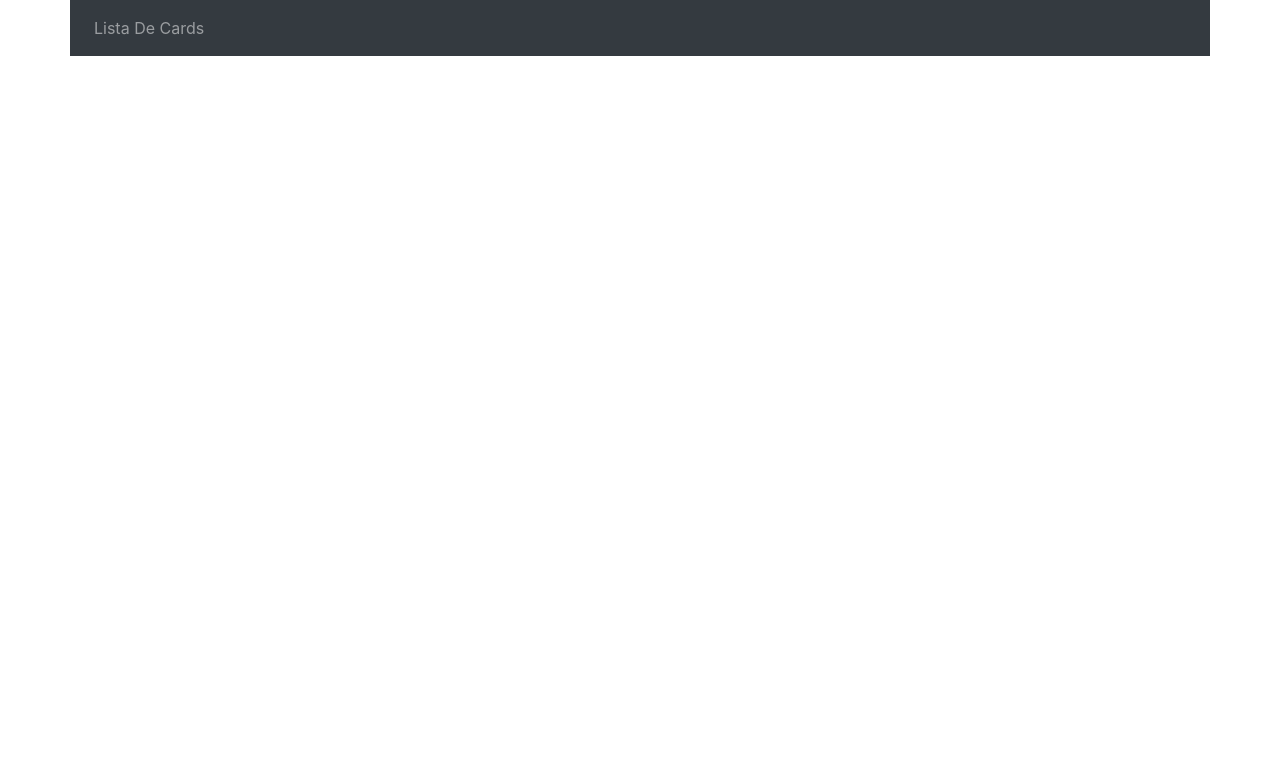
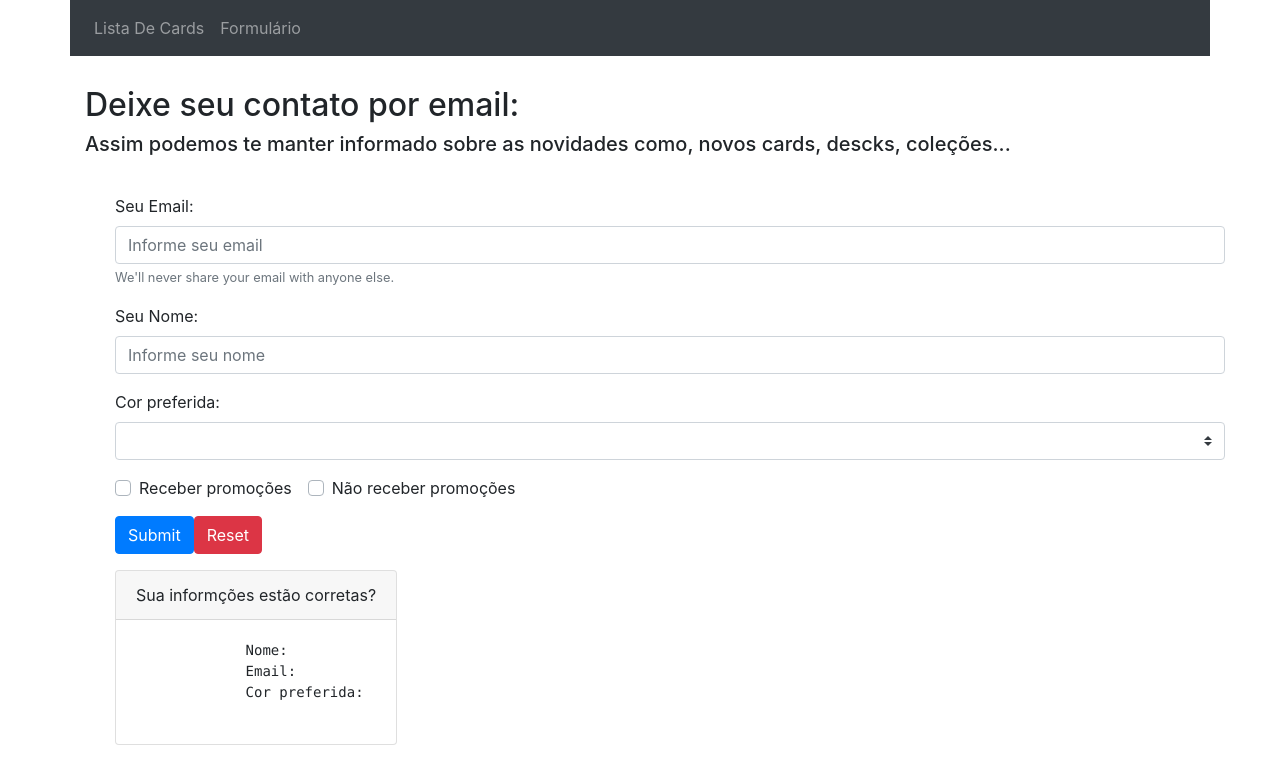
Before and after one commit to EdsonDantas/Assessment_MTG_VueJs, a Vue app: page /formulario in a window 1280 px wide. Shown: the top 784 px of the page. Built offline with nearby package versions, Linux system fonts and the light colour scheme.

Commit message:
regras do objeto

```diff
--- a/src/App.vue
+++ b/src/App.vue
@@ -1,5 +1,5 @@
 <template>
-  <b-container class="principal">
+  <b-container >
     <Menu/>
     <router-view />
   </b-container>
@@ -22,8 +22,5 @@ export default {
 </script>
 
 <style>
-.principal {
-  background-image: url('./assets/wallpaper.jpg');
 
-}
 </style>
--- a/src/components/AdicionarNovo.vue
+++ b/src/components/AdicionarNovo.vue
@@ -45,21 +45,15 @@ export default {
     criarCard() {
       let novoCard = {
         name: this.name,
-        manaCost: "",
-
-        colors: [],
-
-        type: "",
-        types: [],
-        subtypes: [],
+        imageUrl:'https://blog.influx.com.br/storage/app/uploads/public/67d/18f/2fd/67d18f2fdf601e40e21e8dc4e70247ca62c6ac83.jpg',
+        colors: ['pardo'],
+        types: ['Nordestino'],
         rarity: this.raridade,
-        set: "",
-        setName: "",
-        text:
-          "",
-        flavor: "",
-        artist: "",
+        set: "Campina Grande - PB",
+        originalText:"Melhor cair em contradição do que do 8º andar.",
+        artist: "Minha Mãe",
         number: "",
+        printings: ['campina grande', 'rio de janeiro', 'vancouver']
 
       };
       this.addCard(novoCard)
--- a/src/components/Detalhamento.vue
+++ b/src/components/Detalhamento.vue
@@ -1,7 +1,8 @@
 <template>
-  <b-row style="width:100%">
+  <b-row style="width:100%" class="principal">
 
-    <b-card style="max-width:90%; margin-top: 20px; opacity:" :img-src="card.imageUrl" :img-alt="card.name" img-left class="mb-3">
+    <b-card style="max-width:90%; margin-top: 20px" :img-src="card.imageUrl" :img-alt="card.name" img-left class="mb-3">
+
       <b-card-text>
           <h4>{{card.name}}</h4>
       </b-card-text>
@@ -10,18 +11,18 @@
     <b-card-text> <strong> Tipo: </strong> {{card.types[0]}}</b-card-text>
     <b-card-text> <strong> Edição Original: </strong> {{card.set}}</b-card-text>
     <b-card-text> <strong> Raridade: </strong> {{card.rarity}}</b-card-text>
-    <b-card-text > <strong> Cores: </strong> {{card.colors}} - <strong> Prints: </strong>{{card.printings.length}}</b-card-text>
+    <b-card-text > <strong> Cores: </strong> {{card.colors[0]}} - <strong> Prints: </strong>{{card.printings.length}}</b-card-text>
     </b-card>
   </b-row>
 </template>
 
 <script>
 export default {
-    name: 'Dethamento',
+    name: 'Detalhamento',
 
     data() {
         return {
-          //Puxando o card do meu 'params' passdo no componente 'ListaDeCharacters'
+          //Puxando o card do meu 'params' passado no componente 'ListaDeCharacters'
             card : this.$route.params.card,
             number: this.$route.params.number
 
@@ -33,5 +34,12 @@ export default {
 </script>
 
 <style>
+.principal {
+  background-image: url('../assets/wallpaper.jpg');
+}
 
+.mb-3 {
+ background-color: white;
+ opacity: 0.8;
+}
 </style>
--- a/src/components/Formulario.vue
+++ b/src/components/Formulario.vue
@@ -0,0 +1,128 @@
+<template>
+  <b-container>
+    <b-row>
+        <h2 style="margin-top: 30px">Deixe seu contato por email:</h2>
+        <h5>Assim podemos te manter informado sobre as novidades como, novos cards, descks, coleções... </h5>
+      <b-form class="formulario" @submit="onSubmit" @reset="onReset" v-if="show">
+        <b-form-group
+          id="input-group-1"
+          label="Seu Email:"
+          label-for="input-1"
+          description="We'll never share your email with anyone else."
+        >
+          <b-form-input
+            id="input-1"
+            v-model="form.email"
+            type="email"
+            required
+            placeholder="Informe seu email"
+          ></b-form-input>
+        </b-form-group>
+
+        <b-form-group id="input-group-2" label="Seu Nome:" label-for="input-2">
+          <b-form-input
+            id="input-2"
+            v-model="form.name"
+            required
+            placeholder="Informe seu nome"
+          ></b-form-input>
+        </b-form-group>
+
+        <b-form-group
+          id="input-group-3"
+          label="Cor preferida:"
+          label-for="input-3"
+        >
+          <b-form-select
+            id="input-3"
+            v-model="form.color"
+            :options="colors"
+            required
+          ></b-form-select>
+        </b-form-group>
+
+        <b-form-group id="input-group-4">
+          <b-form-checkbox-group v-model="form.checked" id="checkboxes-4">
+            <b-form-checkbox value="Promoções: Quero receber"
+              >Receber promoções</b-form-checkbox
+            >
+            <b-form-checkbox value="Promoções: Não quero reber"
+              >Não receber promoções</b-form-checkbox
+            >
+          </b-form-checkbox-group>
+        </b-form-group>
+
+        <b-button type="submit" variant="primary">Submit</b-button>
+        <b-button type="reset" variant="danger">Reset</b-button>
+      </b-form>
+      <b-card class="mt-3 resumo-info" header="Sua informções estão corretas?">
+        <pre class="m-0">
+             Nome: {{ form.name }}
+             Email: {{form.email}}
+             Cor preferida: {{form.color}}
+             </pre>
+      </b-card>
+    </b-row>
+  </b-container>
+</template>
+
+<script>
+export default {
+  data() {
+    return {
+      form: {
+        email: "",
+        name: null,
+        color: '',
+        checked: [],
+      },
+      colors: [
+        { text: "Select One", value: null },
+        "White",
+        "Blue",
+        "Black",
+        "Red",
+        "Green",
+        "Artifact",
+      ],
+      show: true,
+    };
+  },
+  methods: {
+    onSubmit(evt) {
+      evt.preventDefault();
+      alert(JSON.stringify(this.form));
+    },
+    onReset(evt) {
+      evt.preventDefault();
+      // Reset our form values
+      this.form.email = "";
+      this.form.name = "";
+      this.form.color = null;
+      this.form.checked = [];
+      // Trick to reset/clear native browser form validation state
+      this.show = false;
+      this.$nextTick(() => {
+        this.show = true;
+      });
+    },
+  },
+};
+</script>
+
+
+<style>
+.formulario {
+    position: relative;
+    left: 30px;
+    margin-top: 30px;
+    display: block;
+    width: 100%;
+}
+
+.resumo-info {
+    position: relative;
+    left: 30px;
+    margin-top: 30px;
+}
+</style>
--- a/src/components/ListaDeCharacters.vue
+++ b/src/components/ListaDeCharacters.vue
@@ -1,5 +1,5 @@
 <template>
-  <b-row >
+  <b-row class="principal">
     <AdicionarNovo/>
 <b-row>
     <h1 class="lista-cards">Lista de Cards MAGIC THE GATHERING</h1>
@@ -16,6 +16,10 @@
           header-text-variant="white"
           align="center"
         >
+        <p><strong>Tipo:</strong> {{c.types[0]}}</p>
+        <b-button variant="success"><strong>Disp:</strong> {{c.number}}</b-button>
+
+
         <img style="width: 90%;" :src="c.imageUrl" :alt="c.name">
           <!--Aqui digo que, clicando no conteúdo do 'b-button', eu vou para (to) 'detalharCard'-->
           <!--'number: c.number' => passa o number para minha 'rota nomeada'.
@@ -56,10 +60,15 @@ export default {
   created() {
     this.getCharacters();
   },
+
 };
 </script>
 
 <style scoped>
+.principal {
+  background-image: url('../assets/wallpaper.jpg');
+
+}
 h1 {
   position: relative;
   left: 200px;
@@ -80,7 +89,7 @@ button:hover {
   transition: ease 0.5s;
 }
 .lista-cards {
-  margin-top: 350px;
+  margin-top: 150px;
 }
 .card {
   display: flex;
--- a/src/components/Menu.vue
+++ b/src/components/Menu.vue
@@ -4,6 +4,9 @@
       <b-navbar-nav>
         <b-nav-item >
           <router-link tag="nav" to="/">Lista De Cards</router-link>
+          </b-nav-item>
+        <b-nav-item >
+          <router-link tag="nav" to="/formulario">Formulário</router-link>
           </b-nav-item>
       </b-navbar-nav>
       </b-navbar>
--- a/src/router.js
+++ b/src/router.js
@@ -2,6 +2,7 @@ import Vue from 'vue'
 import VueRouter from 'vue-router'
 import ListaDeCharacters from './components/ListaDeCharacters'
 import Detalhamento from './components/Detalhamento'
+import Formulario from './components/Formulario'
 
 Vue.use(VueRouter)
 
@@ -9,16 +10,21 @@ export default new VueRouter({
     mode: 'history',
     routes: [
         {
-            //o componente passdo com '/' é renderizado assim que iniciamos a aplicação, sem precisar ser importado App.vue
+            //o componente passado com '/' é renderizado assim que iniciamos a aplicação, sem precisar ser importado App.vue
             path: '/',
             name: 'personagens',
             component: ListaDeCharacters
         },
         {
-            //o componente passdo com '/' é renderizado assim que iniciamos a aplicação, sem precisar ser importado App.vue
+            //o componente passado com '/' é renderizado assim que iniciamos a aplicação, sem precisar ser importado App.vue
             path: '/detalharCard/:number',
             name: 'detalharCard',
             component: Detalhamento
         },
+        {
+            path: '/formulario',
+            name: 'formulario',
+            component: Formulario
+        },
     ]
 })
--- a/src/store/modules/characters.js
+++ b/src/store/modules/characters.js
@@ -32,7 +32,7 @@ const mutations = {
 
 
 const getters = {
-    //esse é meu mapGetters, que olha pro minha variável 'state' e me retorna a lista de Cartas/Personagens.
+    //esse é meu mapGetters, que olha pra minha variável 'state' e me retorna a lista de Cartas/Personagens.
     allCharacters: state => state.characters
 }
 
```
